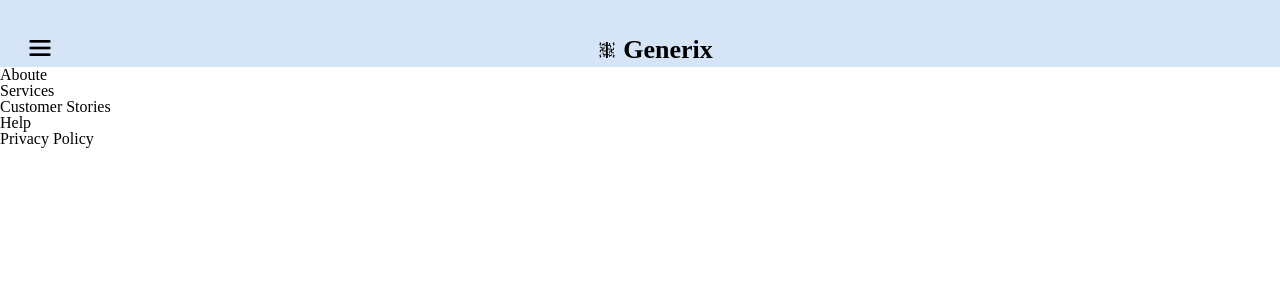
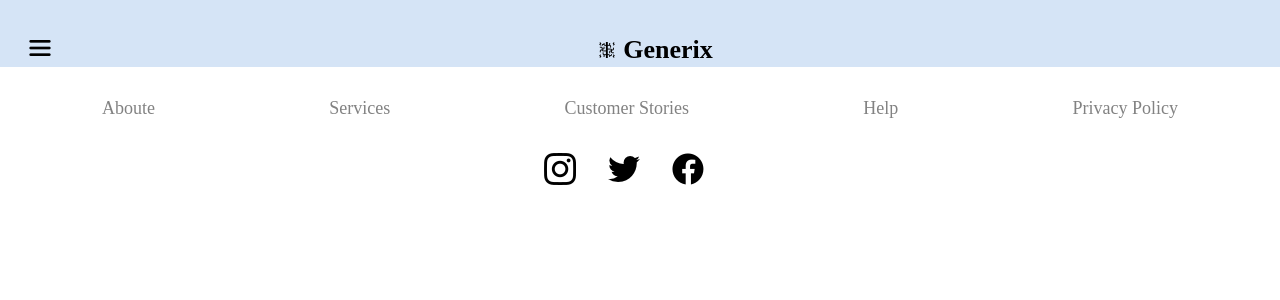
Before and after one commit to MathGPereira/primeiroProjetoAngular, an Angular app in the folder servicosDeSeguro/: page / in a window 1280 px wide. Shown: the top 300 px of the page. Built offline with nearby package versions, Linux system fonts and the light colour scheme.

Commit message:
Criando a primeira estilização do rodapé

```diff
--- a/servicosDeSeguro/src/app/componentes/rodape/rodape.component.css
+++ b/servicosDeSeguro/src/app/componentes/rodape/rodape.component.css
@@ -2,4 +2,34 @@
     display: flex;
     flex-direction: column;
     justify-content: center;
+    padding: 2em 1.5em;
+    text-align: center;
 }
+
+.rodape__lista {
+    color: #828282;
+    column-gap: 1em;
+    display: flex;
+    font-size: 18px;
+    font-weight: 500;
+    flex-wrap: wrap;
+    justify-content: space-around;
+    padding-bottom: 2em;
+    row-gap: .5em;
+}
+
+.icone {
+    margin-right: 2em;
+}
+
+.icone-instagram::before {
+    content: url("../../../assets/imagens/icones/instagram.png");
+}
+
+.icone-facebook::before {
+    content: url("../../../assets/imagens/icones/facebook.png");
+}
+
+.icone-twitter::before {
+    content: url("../../../assets/imagens/icones/twitter.png");
+}
--- a/servicosDeSeguro/src/app/componentes/rodape/rodape.component.html
+++ b/servicosDeSeguro/src/app/componentes/rodape/rodape.component.html
@@ -7,8 +7,8 @@
         <li class="lista__item">Privacy Policy</li>
     </ul>
     <div class="rodape__icones">
-        <i class="icone-instagram"></i>
-        <i class="icone-twitter"></i>
-        <i class="icone-facebook"></i>
+        <i class="icone icone-instagram"></i>
+        <i class="icone icone-twitter"></i>
+        <i class="icone icone-facebook"></i>
     </div>
 </footer>
```
